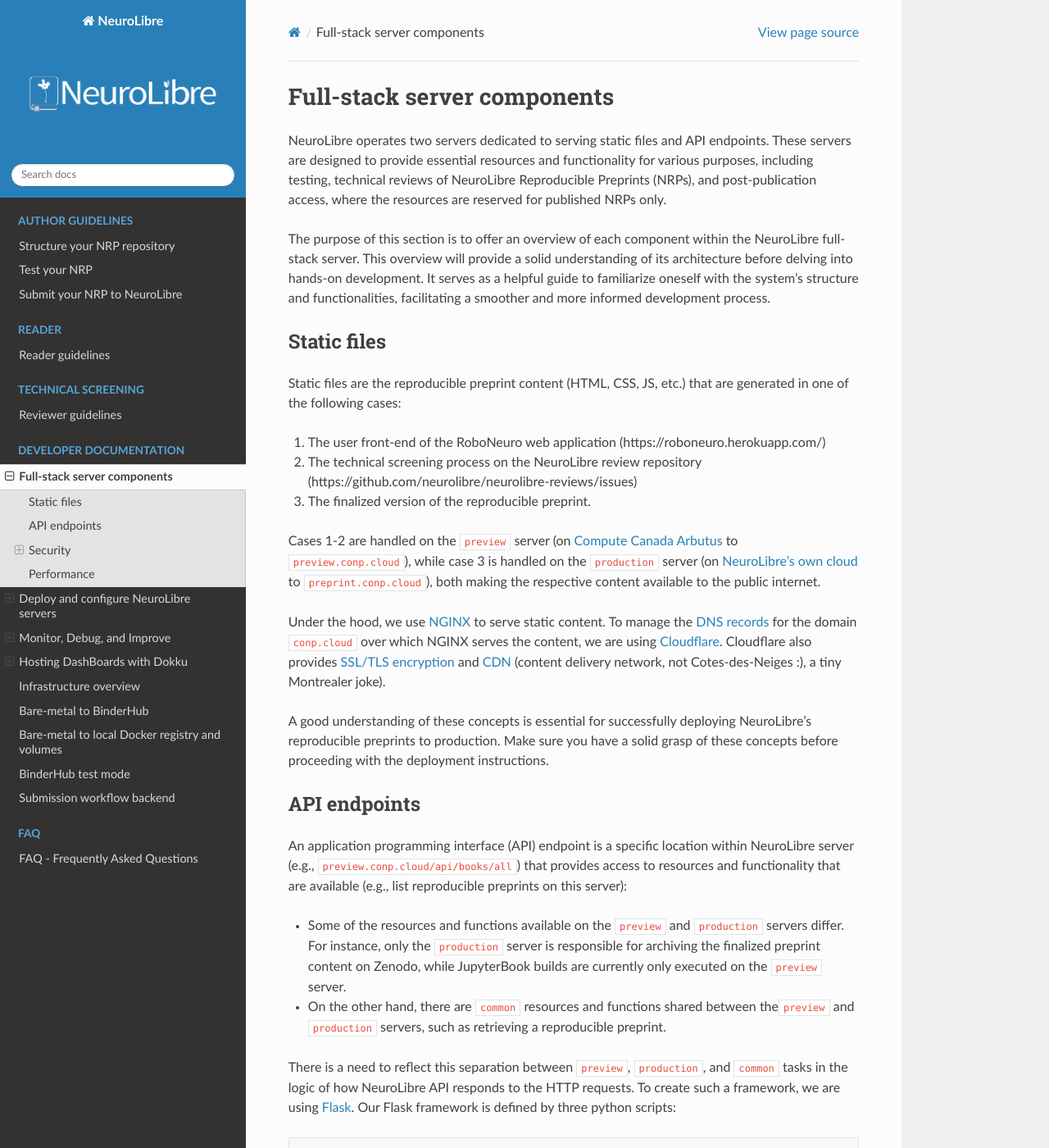
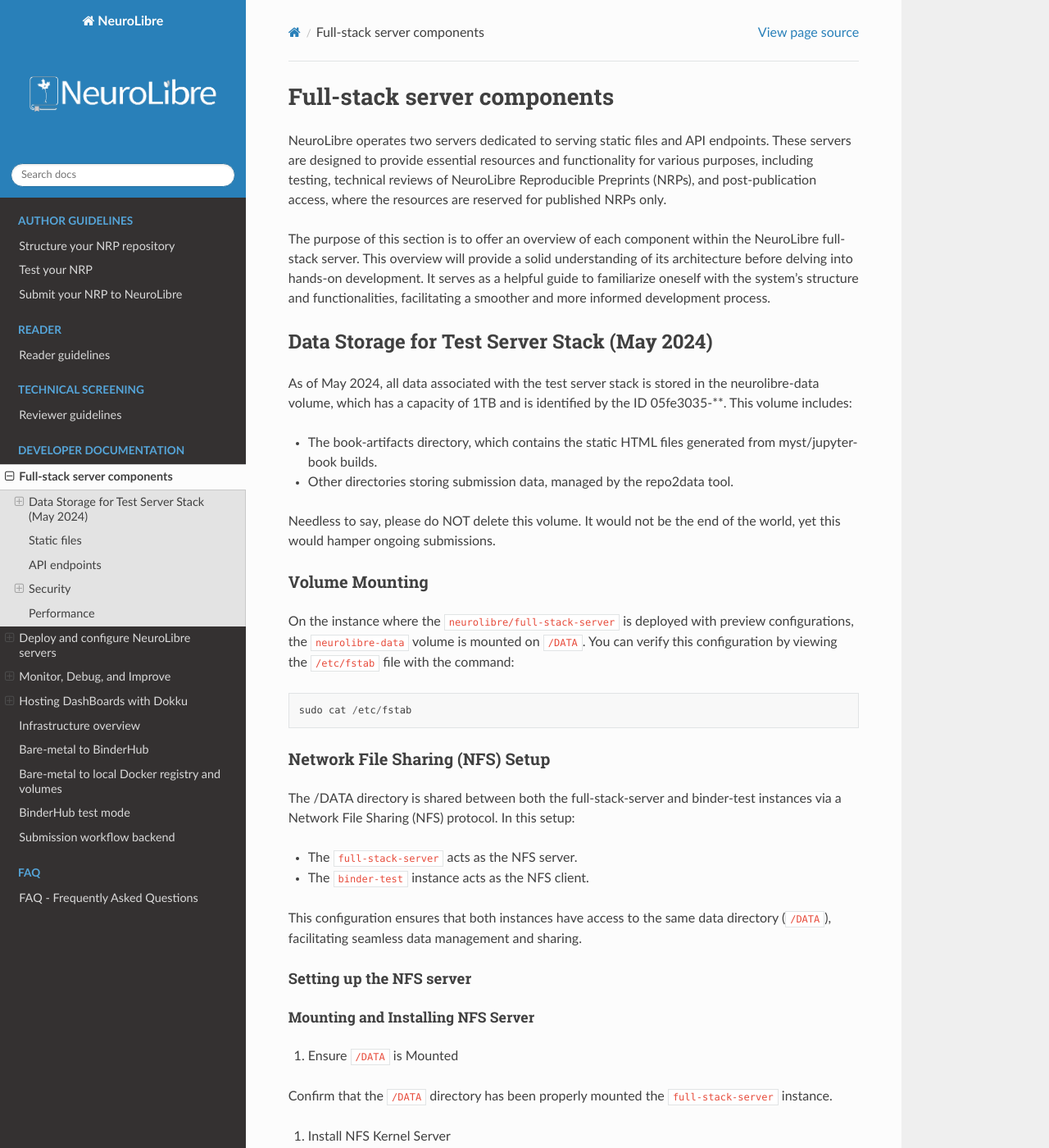
Before and after one commit to neurolibre/docs.neurolibre.org, a Sphinx documentation site: the page built from source/FULLSTACK.md, in a window 1280 px wide and 1400 px high. Shown: the whole window at 82% size. Built offline with Sphinx 7.4.7 and the Read the Docs theme 2.0.0, drawn with Linux system fonts in a browser that asks for light colours; some of the changed text lies outside the part shown.

Commit message:
Add info on nfs

````diff
--- a/source/FULLSTACK.md
+++ b/source/FULLSTACK.md
@@ -3,6 +3,118 @@
 NeuroLibre operates two servers dedicated to serving static files and API endpoints. These servers are designed to provide essential resources and functionality for various purposes, including testing, technical reviews of NeuroLibre Reproducible Preprints (NRPs), and post-publication access, where the resources are reserved for published NRPs only.
 
 The purpose of this section is to offer an overview of each component within the NeuroLibre full-stack server. This overview will provide a solid understanding of its architecture before delving into hands-on development. It serves as a helpful guide to familiarize oneself with the system's structure and functionalities, facilitating a smoother and more informed development process.
+
+### Data Storage for Test Server Stack (May 2024)
+
+As of May 2024, all data associated with the test server stack is stored in the neurolibre-data volume, which has a capacity of 1TB and is identified by the ID 05fe3035-**. This volume includes:
+
+* The book-artifacts directory, which contains the static HTML files generated from myst/jupyter-book builds.
+* Other directories storing submission data, managed by the repo2data tool.
+
+Needless to say, please do NOT delete this volume. It would not be the end of the world, yet this would hamper ongoing submissions.
+
+#### Volume Mounting
+
+On the instance where the `neurolibre/full-stack-server` is deployed with preview configurations, the `neurolibre-data` volume is mounted on `/DATA`. You can verify this configuration by viewing the `/etc/fstab` file with the command:
+
+```
+sudo cat /etc/fstab
+```
+
+#### Network File Sharing (NFS) Setup
+
+The /DATA directory is shared between both the full-stack-server and binder-test instances via a Network File Sharing (NFS) protocol. In this setup:
+
+* The `full-stack-server` acts as the NFS server.
+* The `binder-test` instance acts as the NFS client.
+
+This configuration ensures that both instances have access to the same data directory (`/DATA`), facilitating seamless data management and sharing.
+
+##### Setting up the NFS server
+
+######  Mounting and Installing NFS Server
+
+1. Ensure `/DATA` is Mounted
+
+Confirm that the `/DATA` directory has been properly mounted the `full-stack-server` instance.
+
+2. Install NFS Kernel Server
+
+Update the package list and install nfs-kernel-server:
+
+```
+sudo apt-get update
+sudo apt install nfs-kernel-server
+sudo systemctl start nfs-kernel-server
+```
+
+confirm the status:
+
+```
+sudo systemctl start nfs-kernel-server
+```
+
+> [!NOTE]
+> Make sure that the instance is spawned from a [Ubuntu Cloud image](https://cloud-images.ubuntu.com/) wih **generic** kernel. Instances spawned from a linux-kvm (Kernel-based Virtual Machine) optimized kernel will not support the installation of nfs-kernel-server due to the lack of necessary NFS drivers (nfsd).
+
+###### Configure NFS Exports
+
+3. Edit the /etc/exports File
+
+Open the /etc/exports file for editing:
+
+```
+sudo nano /etc/exports
+```
+
+4. Add the following line to share the `/DATA` directory over the internal network:
+
+```
+/DATA 192.168.73.0/24(rw,sync,no_root_squash,no_all_squash)
+```
+
+Put the following content in `/etc/exports` (use `sudo nano /etc/exports`):
+
+```
+/DATA 192.168.73.0/24(rw,sync,no_root_squash,no_all_squash)
+```
+
+This configuration shares the `/DATA` directory with all machines on the `192.168.73.0/24` subnet, allowing read and write access while disabling root squashing.
+
+##### Setting up an NFS client
+
+1. Install `nfs-common`:
+
+```
+sudo apt-get update
+sudo apt install nfs-common
+```
+
+2. To mount shared volume temporarily (disappears upon reboot of the client):
+
+```
+sudo mount -t nfs 192.168.73.179:/DATA /DATA
+```
+
+If you are asking the heck is that `192.168.73.179`, it is the internal IP address of the nfs server. You can either find it out on the cloudflare dashboard or by running `hostname -i` on the nfs server instance.
+
+2. To mount shared volume permanently:
+
+Put the following content in the last line of the `/etc/fstab` (use `sudo nano /etc/fstab`):
+
+```
+192.168.73.179:/DATA      /DATA      nfs rw,noatime,nolock,hard,tcp 0 0
+```
+
+**NOTE:** If you are deploying BinderHub test server using terraform, you don't have to deal with this manually, just ensure that you pass the IP address using the following variable:
+
+```json
+variable "sftp_ip_address" {
+  description = "Internal IP address of the SFTP instance on openstack."
+}
+```
+
+For more details on deploying BinderHub on openstack using Terraform, see the relevant section of the developer documentation.
 
 ### Static files
 
````
Also changed, not shown: 2 other files.
